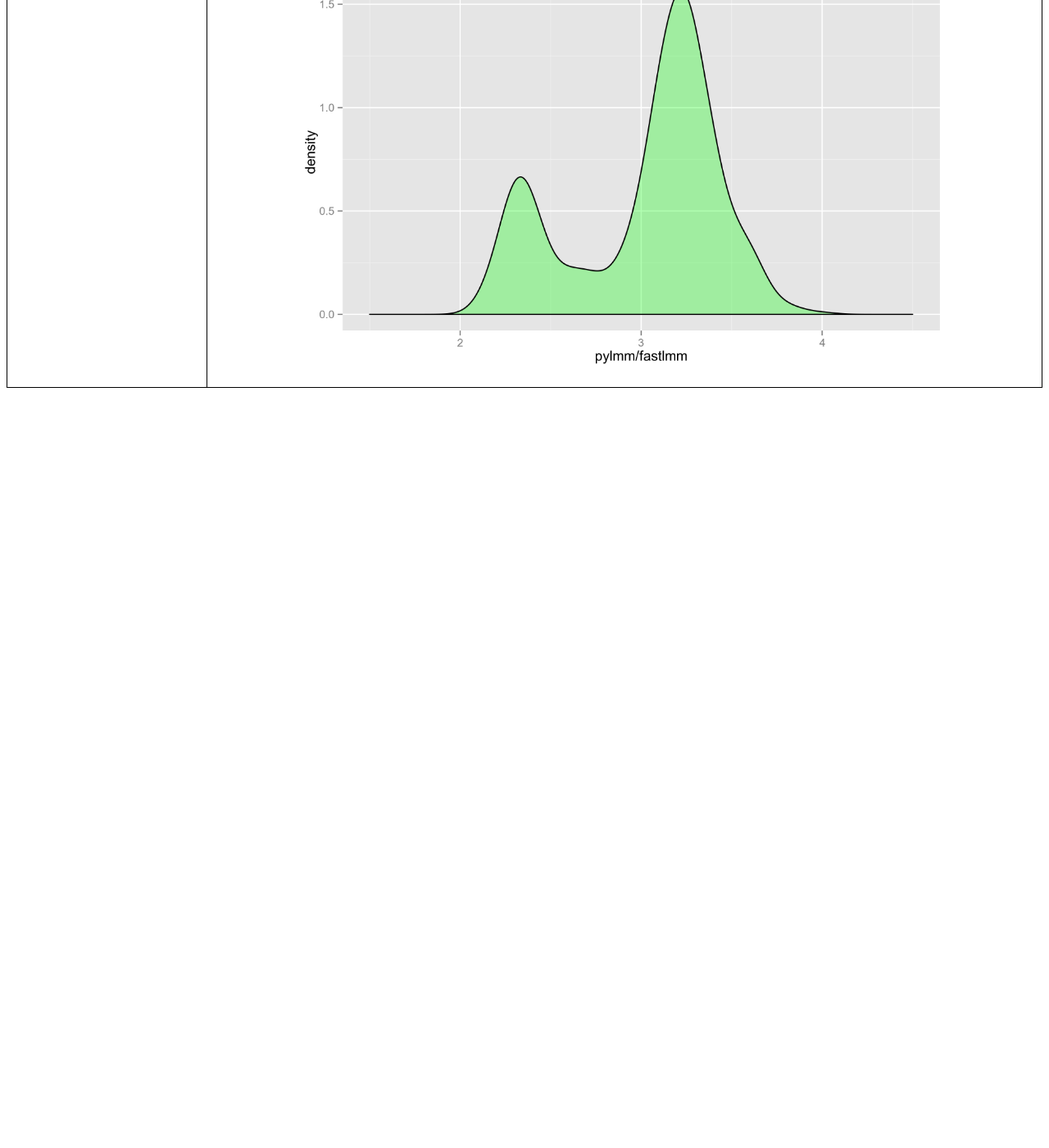
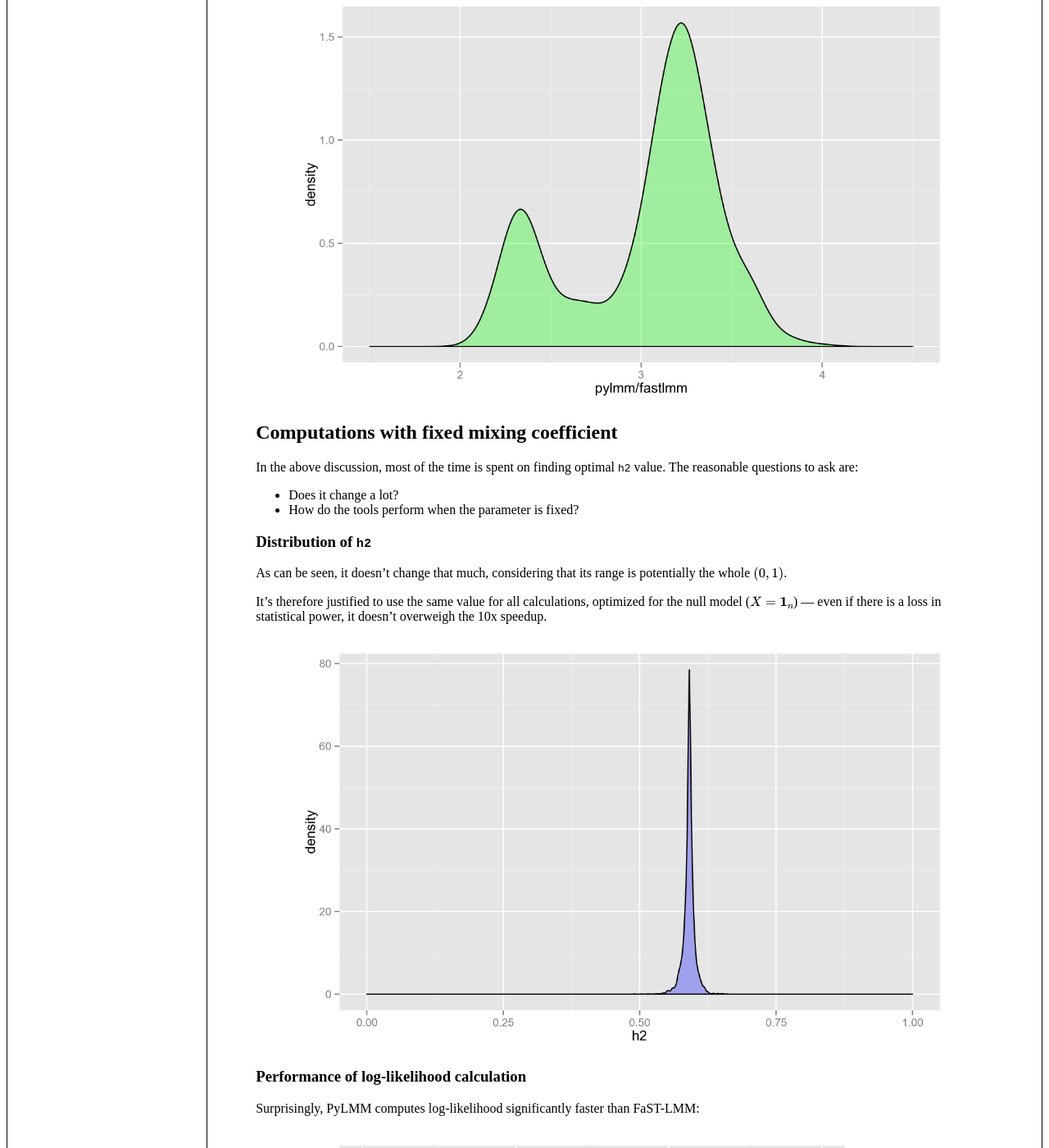
Before and after one commit to lomereiter/lomereiter.github.io, a Jekyll site: the page built from _posts/2015-03-10-pylmm.md, in a window 1280 px wide and 1400 px high, scrolled down 2562 px. Shown: the whole window at 82% size. Built offline with Jekyll 4.4.1, drawn with Linux system fonts in a browser that asks for light colours; formulas are drawn with MathJax 3; before the commit the page ends 3043 px from its top, so only the background shows below that; some of the changed text lies outside the part shown.

Commit message:
added measurements with fixed h2

```diff
--- a/_posts/2015-03-10-pylmm.md
+++ b/_posts/2015-03-10-pylmm.md
@@ -4,6 +4,8 @@
 ---
 
 #### IN SHORT: FaST-LMM computes $\hat{\beta}$ (with precomputed $K$ and its eigendecomposition) **3x** faster on average than PyLMM.
+
+#### HOWEVER: with fixed mixing coefficient PyLMM computes log-likelihood **1.5x** faster than FaST-LMM
 
 ------
 
@@ -136,3 +138,26 @@
 Finally, here's the distribution of the ratio $$\dfrac{\textrm{PyLMM time}}{\textrm{FaST-LMM time}}$$ on the 4000 SNPs (why it's bimodal, I have no idea):
 
 ![]({{site.url}}/images/2015-03-10-ratio.png){: .center-image}
+
+## Computations with fixed mixing coefficient
+
+In the above discussion, most of the time is spent on finding optimal `h2` value. The reasonable questions to ask are:
+
+* Does it change a lot?
+* How do the tools perform when the parameter is fixed?
+
+### Distribution of `h2`
+
+As can be seen, it doesn't change that much, considering that its range is potentially the whole $(0, 1)$.
+
+It's therefore justified to use the same value for all calculations, optimized for the null model ($X = \mathbf{1}_n$) — even if there is a loss in statistical power, it doesn't overweigh the 10x speedup.
+
+![]({{site.url}}/images/2015-03-10-h2.png){: .center-image}
+
+### Performance of log-likelihood calculation
+
+Surprisingly, PyLMM computes log-likelihood significantly faster than FaST-LMM:
+
+![]({{site.url}}/images/2015-03-10-beta2.png){: .center-image}
+
+![]({{site.url}}/images/2015-03-10-ratio2.png){: .center-image}
```
Also changed, not shown: images/2015-03-10-beta2.png (added), images/2015-03-10-h2.png (added), images/2015-03-10-ratio2.png (added).
